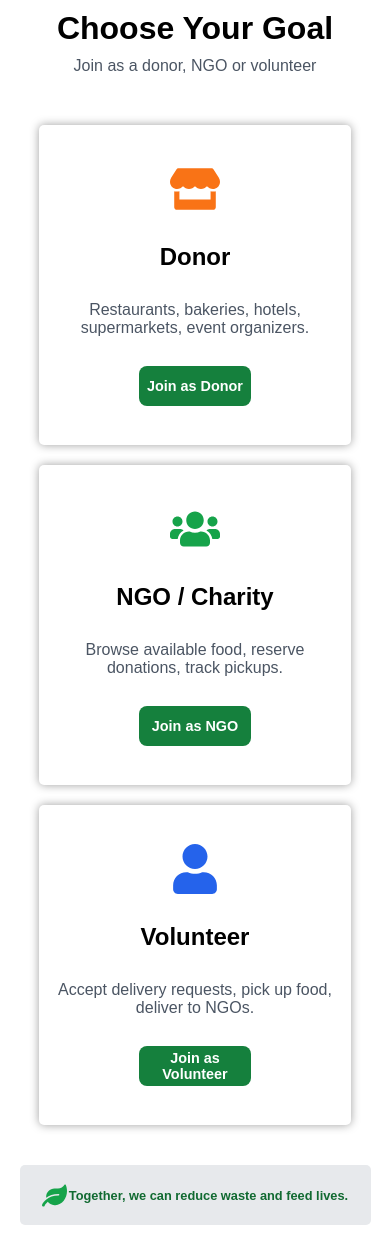
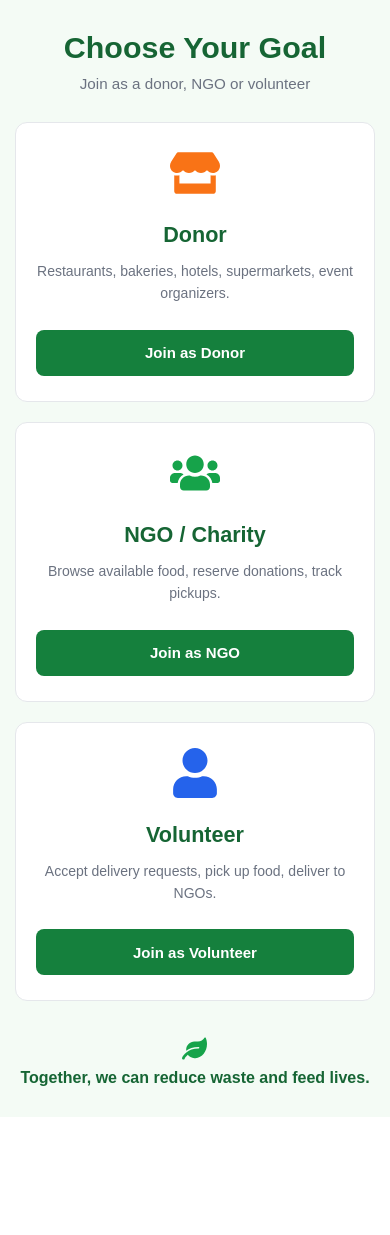
Before and after one commit to Pravinkumarnattu/Food-Waste-Exchange, a React (Vite) app in the folder client/: page /choose-goal in a window 390 px wide. After the commit the page ends 1117 px from the top, so only its background shows below. Built offline with nearby package versions, Linux system fonts and the light colour scheme; no server answers.

Commit message:
added styles to register

```diff
--- a/client/src/Authentication/Login/index.jsx
+++ b/client/src/Authentication/Login/index.jsx
@@ -43,7 +43,9 @@ const Login = () => {
     }
   };
   return (
-    <form onSubmit={submitLoginForm}>
+    <form onSubmit={submitLoginForm} className = "">
+      <h1>Wecome Back!</h1>
+      <p>Login to your account</p>
       <label htmlFor="email">Email</label>
       <input
         type="email"
--- a/client/src/Authentication/Register/index.css
+++ b/client/src/Authentication/Register/index.css
@@ -1,7 +1,160 @@
+.register-container {
+  background-image: url("https://i.pinimg.com/1200x/36/20/ea/3620ea7ce0188ab0939212f77119756f.jpg");
+  background-size: cover;
+  min-height: 100vh;
+  display: flex;
+  justify-content: center;
+  align-items: center;
+  padding: 40px 20px;
+}
 
-form {
-    display: flex;
-    flex-direction: column;
-    justify-content: center;
-    align-items: center;
+.register-form {
+  width: 100%;
+  max-width: 520px;
+  background: #ffffff;
+  border: 1px solid #e5e7eb;
+  border-radius: 14px;
+  padding: 35px;
+  box-shadow: 0 10px 25px rgba(0, 0, 0, 0.08);
+  box-sizing: border-box;
 }
+
+.main-head {
+  margin: 0;
+  text-align: center;
+  color: #166534;
+  font-size: 2rem;
+  font-weight: 700;
+}
+
+.main-para {
+  margin: 10px 0 30px;
+  text-align: center;
+  color: #6b7280;
+  font-size: 1rem;
+}
+
+.register-form label {
+  display: block;
+  margin-top: 18px;
+  margin-bottom: 8px;
+  font-size: 15px;
+  font-weight: 600;
+  color: #374151;
+}
+
+.register-form input,
+.register-form select,
+.register-form textarea {
+  width: 100%;
+  padding: 12px 14px;
+  font-size: 15px;
+  border: 1px solid #d1d5db;
+  border-radius: 8px;
+  outline: none;
+  box-sizing: border-box;
+  background: #ffffff;
+  resize: none;
+  transition: border-color 0.2s ease;
+}
+
+.register-form input::placeholder,
+.register-form textarea::placeholder {
+  color: #9ca3af;
+}
+
+.register-form input:focus,
+.register-form select:focus,
+.register-form textarea:focus {
+  border-color: #16a34a;
+}
+
+.form-role {
+  background: #f3f4f6 !important;
+  color: #166534;
+  font-weight: 600;
+}
+
+.form-error {
+  margin: 20px 0;
+  padding: 12px;
+  border-radius: 8px;
+  background: #fee2e2;
+  color: #b91c1c;
+  text-align: center;
+}
+
+.form-submit-button {
+  width: 100%;
+  height: 48px;
+  margin-top: 30px;
+  border: none;
+  border-radius: 8px;
+  background: #15803d;
+  color: #ffffff;
+  font-size: 16px;
+  font-weight: 600;
+  cursor: pointer;
+  transition: background 0.2s ease;
+}
+
+.form-submit-button:hover:not(:disabled) {
+  background: #166534;
+}
+
+.form-submit-button:disabled {
+  background: #9ca3af;
+  cursor: not-allowed;
+}
+
+.form-already {
+  margin-top: 20px;
+  text-align: center;
+  color: #6b7280;
+}
+
+.form-already a {
+  color: #15803d;
+  font-weight: 600;
+  text-decoration: none;
+}
+
+.form-already a:hover {
+  text-decoration: underline;
+}
+
+@media (max-width: 768px) {
+  .register-container {
+    padding: 20px 15px;
+    align-items: flex-start;
+  }
+
+  .register-form {
+    max-width: 100%;
+    padding: 24px 20px;
+  }
+
+  .main-head {
+    font-size: 1.8rem;
+  }
+
+  .main-para {
+    font-size: 0.95rem;
+  }
+
+  .register-form label {
+    font-size: 14px;
+  }
+
+  .register-form input,
+  .register-form select,
+  .register-form textarea {
+    font-size: 14px;
+    padding: 11px 12px;
+  }
+
+  .form-submit-button {
+    height: 46px;
+    font-size: 15px;
+  }
+}
--- a/client/src/Authentication/Register/index.jsx
+++ b/client/src/Authentication/Register/index.jsx
@@ -281,7 +281,7 @@ const Register = () => {
       navigate("/login", { replace: true });
     } catch (err) {
       console.error(err);
-      setErrMsg(err.response.data.message);
+      setErrMsg(err.response?.data?.message);
     } finally {
       setLoading(false);
     }
@@ -301,8 +301,10 @@ const Register = () => {
   };
 
   return (
-    <form onSubmit={submitForm}>
-      {errMsg && <p>{errMsg}</p>}
+    <div className="register-container">
+      <form onSubmit={submitForm} className="register-form">
+        <h1 className="main-head">Create Account</h1>
+        <p className="main-para">Sign up to get started</p>
         <label htmlFor="email">Email</label>
         <input
           type="email"
@@ -315,6 +317,7 @@ const Register = () => {
             setUserDetails({ ...userDetails, email: e.target.value })
           }
           required
+          className="form-email"
         />
         <label htmlFor="password">Password</label>
         <input
@@ -329,6 +332,7 @@ const Register = () => {
           required
           minLength={8}
           title="Password must be at least 8 characters"
+          className="form-password"
         />
         <label htmlFor="confirm_password">Confirm Password</label>
         <input
@@ -343,6 +347,7 @@ const Register = () => {
           required
           minLength={8}
           title="Please re-enter your password"
+          className="form-confirm-password"
         />
         <label htmlFor="phone">Phone Number</label>
         <input
@@ -358,6 +363,7 @@ const Register = () => {
           pattern="[0-9]{10}"
           maxLength={10}
           title="Please enter a valid 10-digit phone number"
+          className="form-phone"
         />
         <label htmlFor="role">Role</label>
         <input
@@ -366,15 +372,18 @@ const Register = () => {
           readOnly
           value={role != null ? role.toUpperCase() : ""}
           disabled
+          className="form-role"
         />
         {renderMatches()}
-      <button type="submit" disabled={loading}>
+        <button type="submit" disabled={loading} className="form-submit-button">
           {loading ? "Registering..." : "Register"}
         </button>
-      <p>
+        {errMsg && <p className="form-error">{errMsg}</p>}
+        <p className="form-already">
           Already have an account? <Link to="/login">Login</Link>
         </p>
       </form>
+    </div>
   );
 };
 
--- a/client/src/ChooseYourGoal/index.css
+++ b/client/src/ChooseYourGoal/index.css
@@ -1,89 +1,132 @@
 .choose-your-goal-container {
+  min-height: 100vh;
+  padding: 50px 20px;
+  background: #f4fbf5;
   display: flex;
   flex-direction: column;
-  justify-content: center;
   align-items: center;
-  min-height: 100vh;
-  height: 100%;
-  gap: 40px;
+  box-sizing: border-box;
+}
+
+.goal-head {
+  margin: 0;
   text-align: center;
+  color: #166534;
+  font-size: 2.3rem;
+  font-weight: 700;
 }
-.goal-head {
-    font-size: 2rem;
-}
+
 .goal-para {
-  color: #4b5563;
-  margin: 10px 0;
+  margin: 10px 0 40px;
+  text-align: center;
+  color: #6b7280;
+  font-size: 1.05rem;
 }
 
 .cards {
+  width: 100%;
+  max-width: 1150px;
   display: flex;
   justify-content: center;
-  align-items: center;
-  gap: 20px;
+  gap: 30px;
   flex-wrap: wrap;
 }
+
 .card {
-  width: 15%;
-  min-height: 25rem;
-  height: 100%;
-  display: flex;
-  flex-direction: column;
-  justify-content: space-evenly;
-  align-items: center;
-  border-radius: 5px;
-  box-shadow: 0 0 10px #9f9f9f;
-  padding: 10px;
+  width: 320px;
+  background: #ffffff;
+  border: 1px solid #e5e7eb;
+  border-radius: 12px;
+  padding: 30px 25px;
+  text-align: center;
+  box-sizing: border-box;
 }
+
+.card h2 {
+  margin: 20px 0 12px;
+  color: #166534;
+  font-size: 1.5rem;
+}
+
 .card p {
-  color: #4b5563;
+  margin: 0 0 25px;
+  color: #6b7280;
+  line-height: 1.6;
+  font-size: 15px;
 }
 
 .goal-buttons {
+  width: 100%;
+  height: 46px;
+  border: none;
+  border-radius: 8px;
   background: #15803d;
-  color: white;
-  border: none;
-  width: 7rem;
-  height: 40px;
-  border-radius: 8px;
-  font-size: 0.9rem;
+  color: #ffffff;
+  font-size: 15px;
   font-weight: 600;
   cursor: pointer;
-  outline: none;
+  transition: background 0.2s ease;
 }
 
-.goal-footer{
-    width: 60%;
-    height: 60px;
-    border-radius: 5px;
-    background: #e7e9ec;
-    display: flex;
-    justify-content: center;
-    align-items: center;
-    gap: 10px;
+.goal-buttons:hover {
+  background: #166534;
 }
+
+.goal-footer {
+  margin-top: 50px;
+  display: flex;
+  align-items: center;
+  justify-content: center;
+  gap: 10px;
+  text-align: center;
+  color: #166534;
+}
+
 .goal-footer h2 {
-    color: #116a31;
-    font-size: 1.2rem;
+  margin: 0;
+  font-size: 1.1rem;
+  font-weight: 600;
 }
 
 @media (max-width: 768px) {
   .choose-your-goal-container {
-    margin: 10px 0;
+    padding: 30px 15px;
   }
+
+  .goal-head {
+    font-size: 1.9rem;
+  }
+
+  .goal-para {
+    font-size: 0.95rem;
+    margin-bottom: 30px;
+  }
+
   .cards {
+    gap: 20px;
+  }
+
+  .card {
+    width: 100%;
+    max-width: 360px;
+    padding: 25px 20px;
+  }
+
+  .card h2 {
+    font-size: 1.35rem;
+  }
+
+  .card p {
+    font-size: 14px;
+  }
+
+  .goal-footer {
     flex-direction: column;
+    gap: 8px;
+    margin-top: 35px;
   }
-  .card {
-    width: 80%;
-    min-height: 20rem;
+
+  .goal-footer h2 {
+    font-size: 1rem;
   }
-  .goal-footer{
-    width: 90%;
-    gap: 2px;
-    padding: 0 5px;
-  }
-  .goal-footer h2 {
-    font-size: 0.8rem;
 }
-}
```
Also changed, not shown: 2 other files (tests, documents, lock files or other folders). Lines whose indentation alone changed are shown as unchanged.
